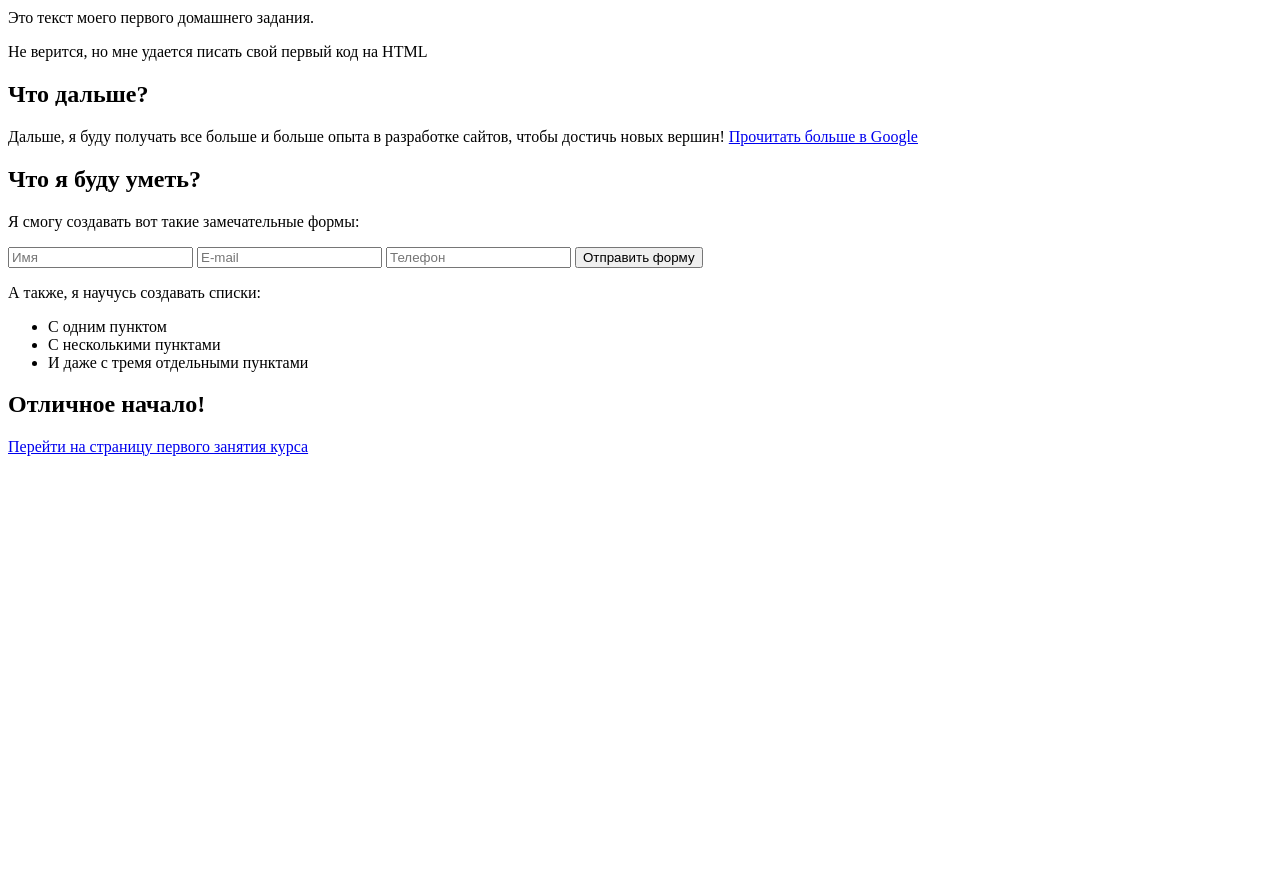
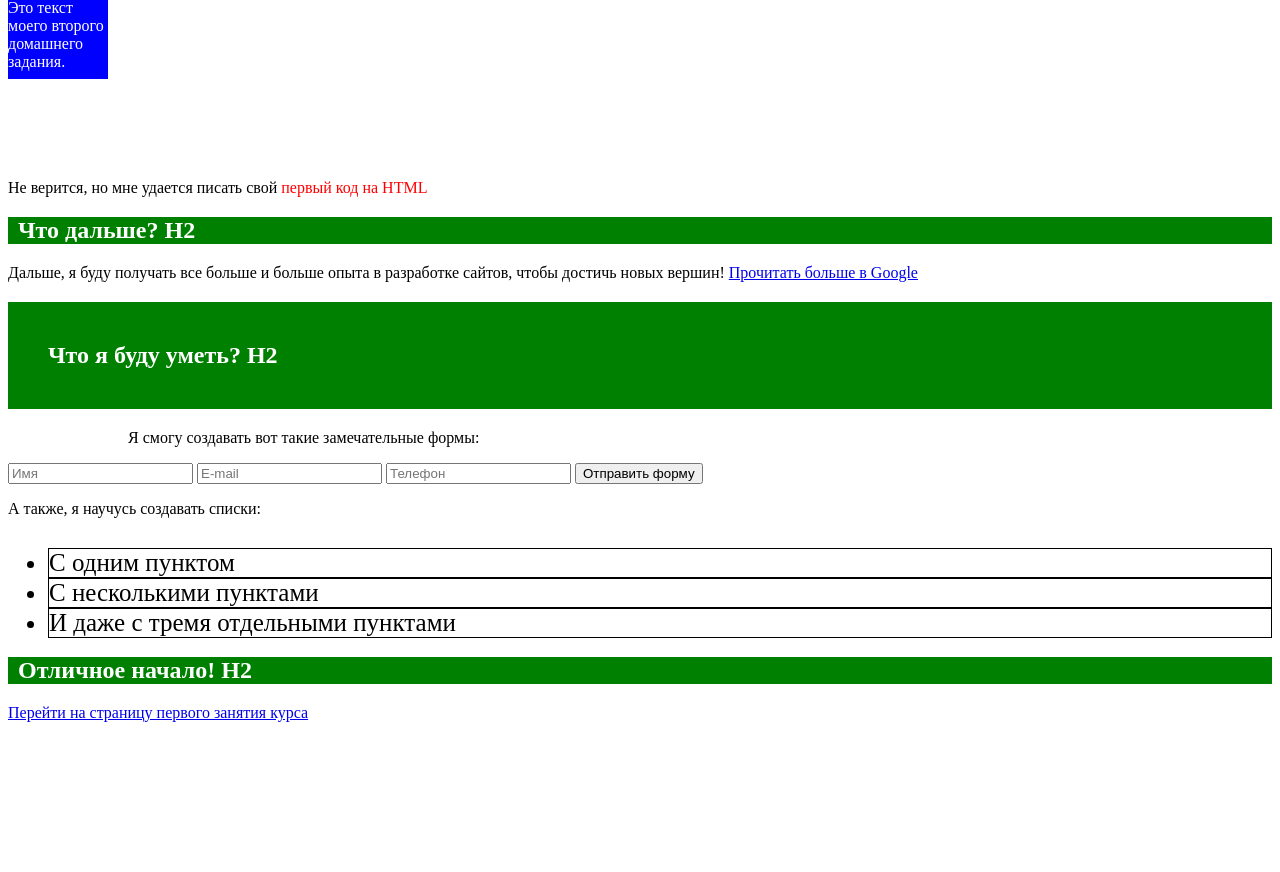
Before and after one commit to YuriiDotsenko/AutoTime, a plain HTML site: page index.html in a window 1280 px wide. Shown: the part 163-1035 px from the top of the page. Before the commit the page ends 800 px from the top, so only its background shows below. Drawn offline with Linux system fonts and the light colour scheme.

Commit message:
зробив дз 2

```diff
--- /dev/null
+++ b/css/styles.css
@@ -0,0 +1,38 @@
+.title {
+  color: red;
+}
+
+.container {
+  background-color: blue;
+  color: #fff;
+  width: 100px;
+  height: 80px;
+  margin-bottom: 100px;
+}
+
+.color-title {
+  background-color: green;
+  color: #fff;
+  padding-left: 10px;
+}
+
+.big-size {
+  padding: 40px;
+}
+
+.title-form {
+  padding-left: 120px;
+}
+
+.subtitle {
+  margin-bottom: 30px;
+}
+
+.list {
+  border: 1px solid #000;
+  font-size: 25px;
+}
+
+.footer {
+  margin-bottom: 150px;
+}
--- a/index.html
+++ b/index.html
@@ -6,24 +6,39 @@
     <meta name="viewport" content="width=device-width, initial-scale=1.0" />
     <title>Way up</title>
   </head>
+  <link rel="stylesheet" href="./css/styles.css" />
   <body>
-    <img src="./img/logo.jpeg" alt="logo" width="200" height="80" />
-    <h1>Вступление</h1>
+    <header>
+      <img src="./img/logo.jpeg" alt="logo" width="220" height="70" />
 
-    <p>Это текст моего первого домашнего задания.</p>
-    <p>Не верится, но мне удается писать свой первый код на HTML</p>
+      <h1 class="title">Вступление H1</h1>
 
-    <h2>Что дальше?</h2>
+      <div class="container">
+        <p>Это текст моего второго домашнего задания.</p>
+      </div>
+
+      <p>
+        Не верится, но мне удается писать свой
+        <span class="title">первый код на HTML</span>
+      </p>
+    </header>
+
+    <section>
+      <h2 class="color-title">Что дальше? H2</h2>
 
       <p>
         Дальше, я буду получать все больше и больше опыта в разработке сайтов,
         чтобы достичь новых вершин!
-      <a href="https://www.google.com">Прочитать больше в Google</a>
+        <a href="https://www.google.com" target="_blank"
+          >Прочитать больше в Google</a
+        >
       </p>
+    </section>
 
-    <h2>Что я буду уметь?</h2>
+    <section>
+      <h2 class="color-title big-size">Что я буду уметь? H2</h2>
 
-    <p>Я смогу создавать вот такие замечательные формы:</p>
+      <p class="title-form">Я смогу создавать вот такие замечательные формы:</p>
 
       <form action="#">
         <input type="text" name="name" placeholder="Имя" required />
@@ -32,19 +47,23 @@
         <button type="submit">Отправить форму</button>
       </form>
 
-    <p>А также, я научусь создавать списки:</p>
+      <p class="subtitle">А также, я научусь создавать списки:</p>
 
       <ul>
-      <li>С одним пунктом</li>
-      <li>С несколькими пунктами</li>
-      <li>И даже с тремя отдельными пунктами</li>
+        <li class="list">С одним пунктом</li>
+        <li class="list">С несколькими пунктами</li>
+        <li class="list">И даже с тремя отдельными пунктами</li>
       </ul>
+    </section>
 
-    <h2>Отличное начало!</h2>
+    <footer class="footer">
+      <h2 class="color-title">Отличное начало! H2</h2>
 
-    <a href="https://my.wayup.in/lesson/2907#shedule"
+      <a href="https://my.wayup.in/lesson/2907#shedule" target="_blank"
         >Перейти на страницу первого занятия курса</a
       >
+    </footer>
+
     <script src="./is/index.js"></script>
   </body>
 </html>
```
Lines whose indentation alone changed are shown as unchanged.
